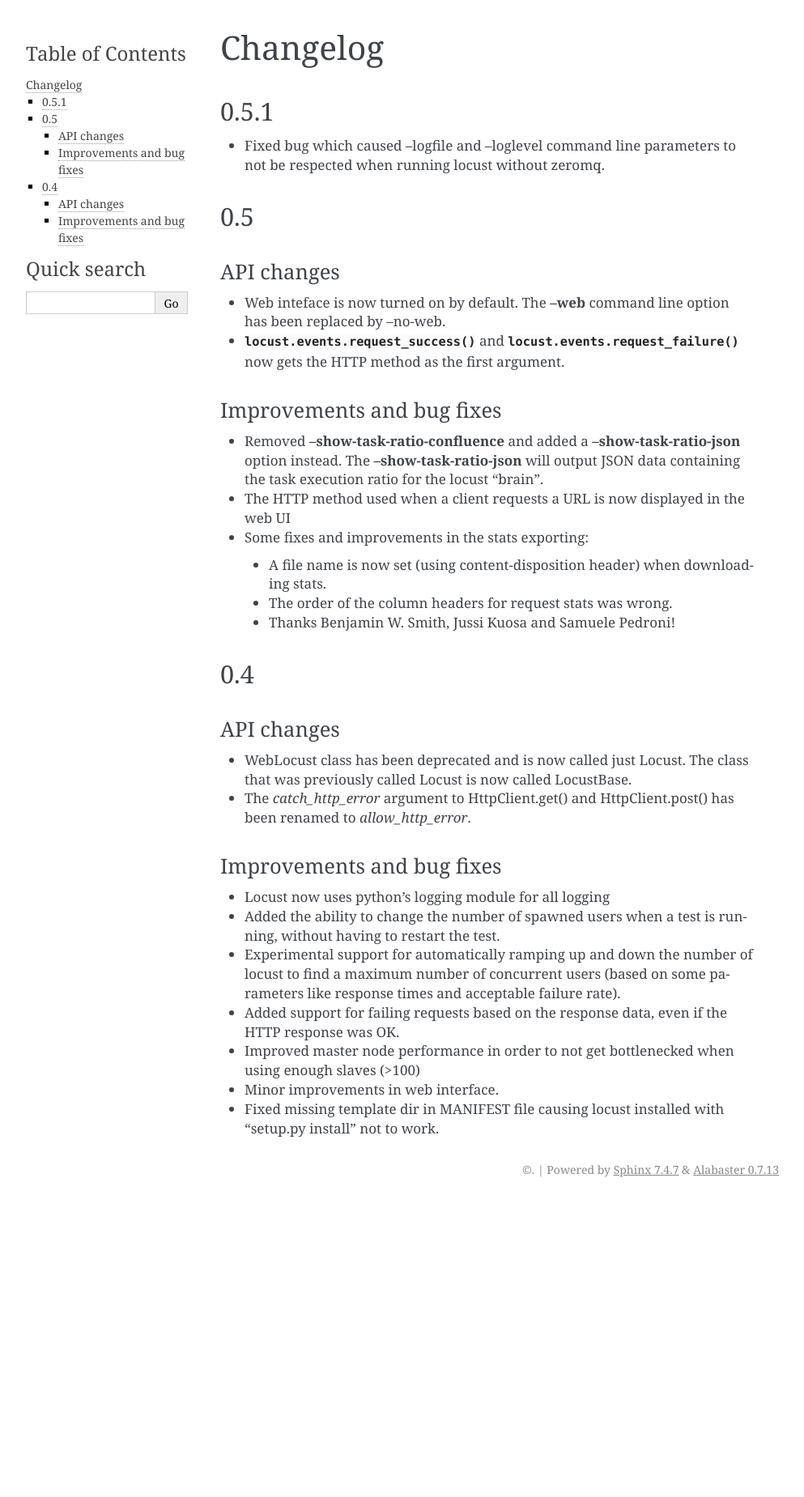
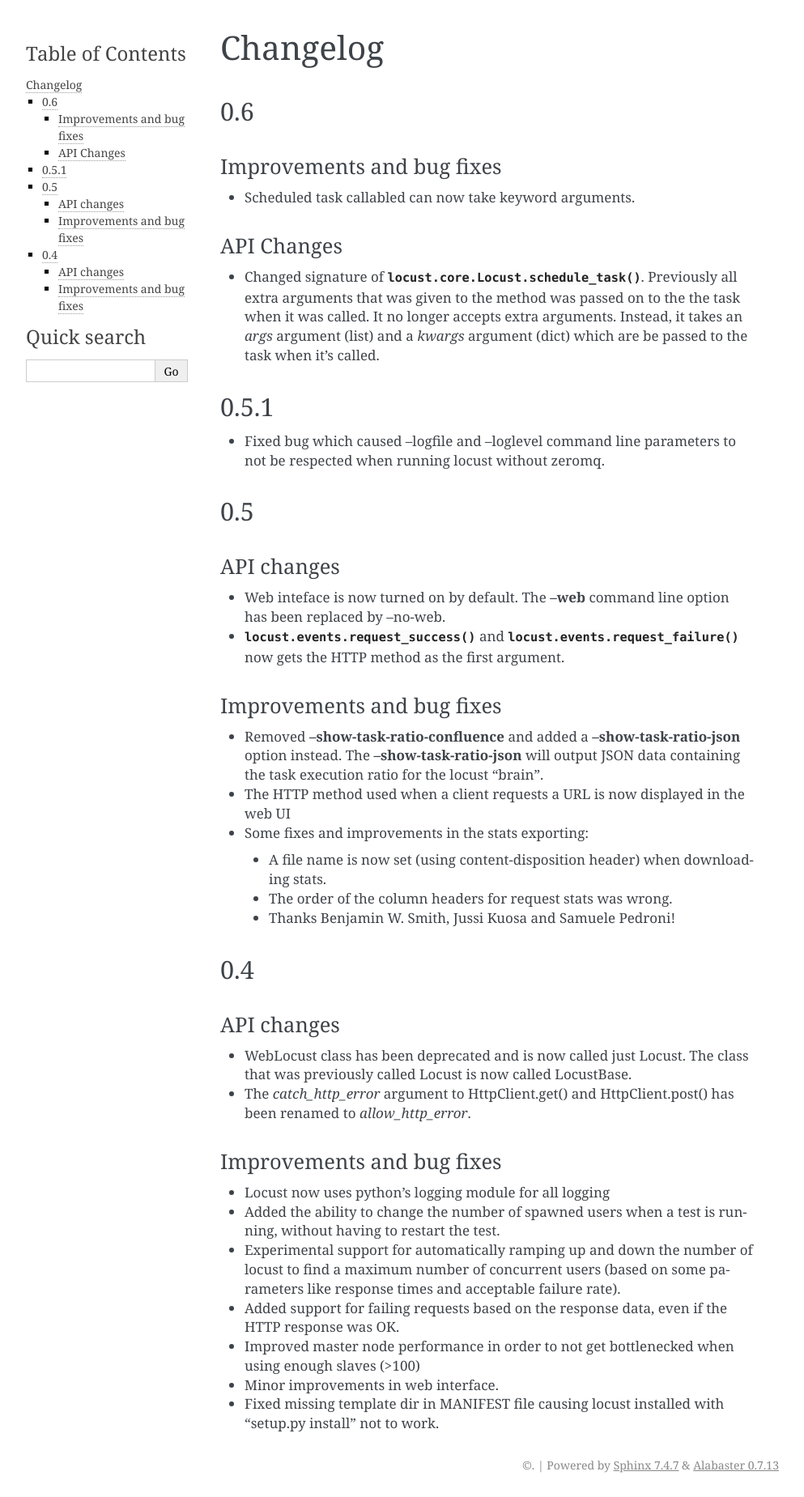
Before and after one commit to locustio/locust, a Sphinx documentation site: the page built from docs/changelog.rst, in a window 1280 px wide. Shown: the whole page at 81% size, without its empty margins (148-1141 px from the left). Built offline with Sphinx 7.4.7, drawn with Linux system fonts in a browser that asks for light colours; before the commit the page ends 1484 px from its top, so only the background shows below that.

Commit message:
Changed the way you pass in task arguments when using Locust.schedule_task

```diff
--- a/docs/changelog.rst
+++ b/docs/changelog.rst
@@ -1,6 +1,24 @@
 ==========
 Changelog
 ==========
+
+0.6
+===
+
+Improvements and bug fixes
+--------------------------
+
+* Scheduled task callabled can now take keyword arguments.
+
+
+API Changes
+-----------
+
+* Changed signature of :func:`locust.core.Locust.schedule_task`. Previously all extra arguments that
+  was given to the method was passed on to the the task when it was called. It no longer accepts extra arguments.
+  Instead, it takes an *args* argument (list) and a *kwargs* argument (dict) which are be passed to the task when
+  it's called.
+
 
 0.5.1
 =====
@@ -25,6 +43,7 @@
   "brain".
 * The HTTP method used when a client requests a URL is now displayed in the web UI
 * Some fixes and improvements in the stats exporting:
+
  * A file name is now set (using content-disposition header) when downloading stats.
  * The order of the column headers for request stats was wrong.
  * Thanks Benjamin W. Smith, Jussi Kuosa and Samuele Pedroni!
```
Also changed, not shown: 2 other files.
